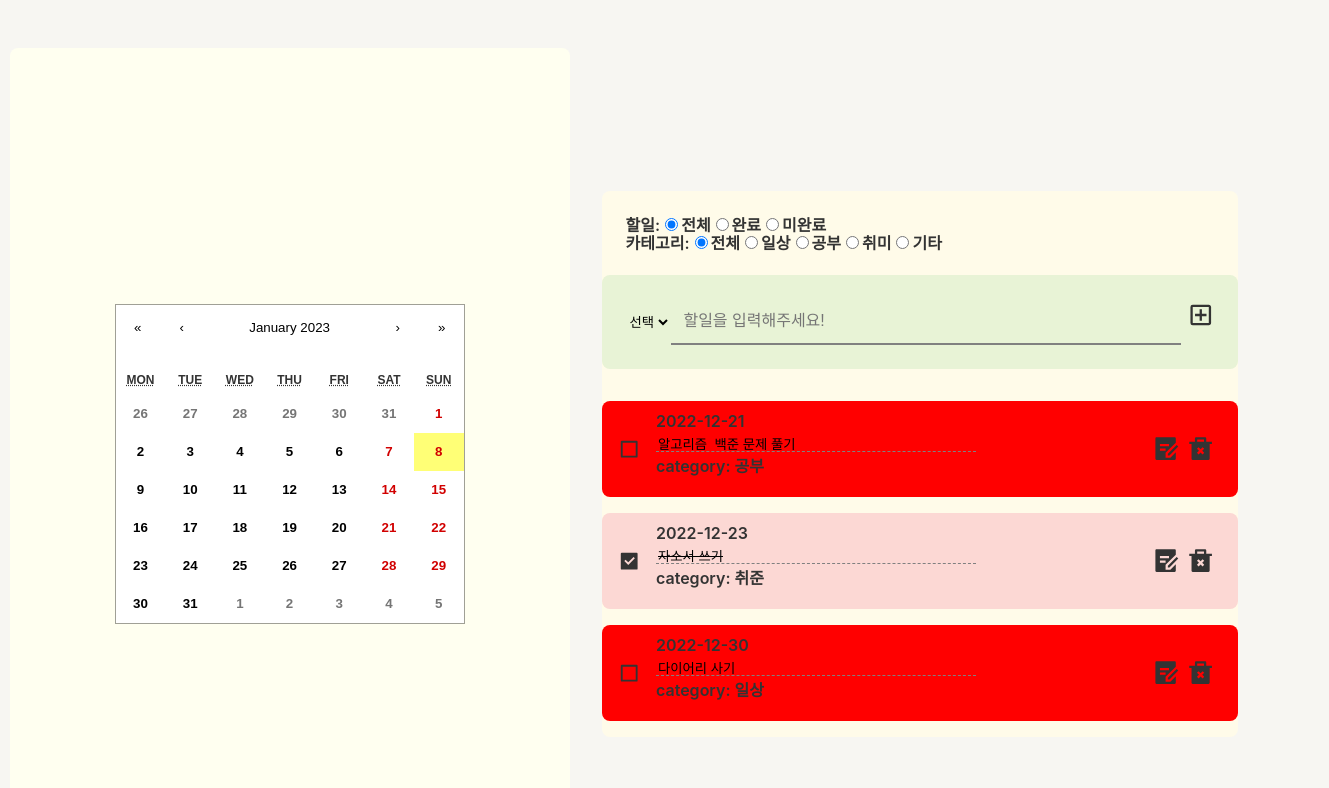
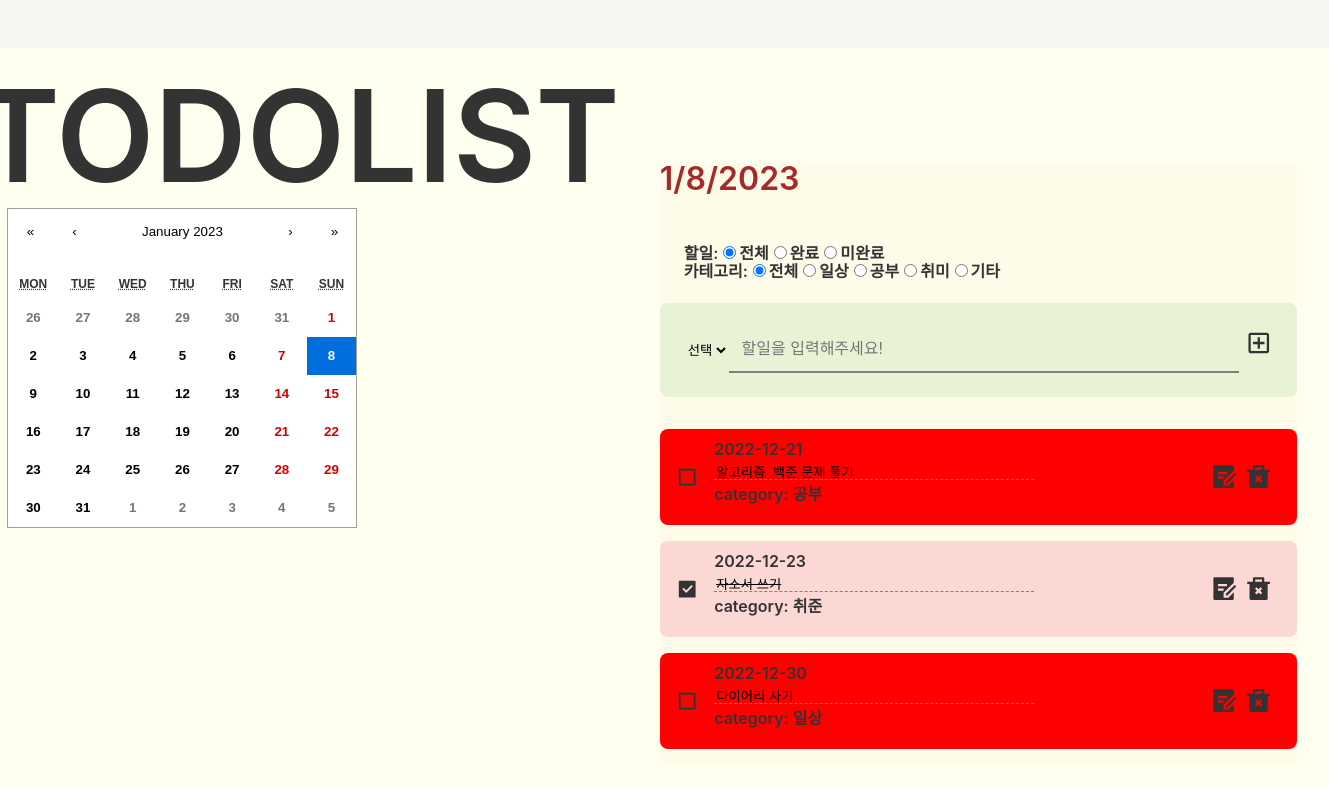
Before and after one commit to yejz0715/react-todolist, a React (Create React App) app in the folder redux-todolist-app/: page / in a window 1280 px wide. Shown: the top 788 px of the page, 1329 px wide, since content can reach past the window. Built offline with nearby package versions, Linux system fonts and the light colour scheme; a web font is replaced by a local one.

Commit message:
스타일수정

```diff
--- a/redux-todolist-app/src/main/Todo.jsx
+++ b/redux-todolist-app/src/main/Todo.jsx
@@ -5,14 +5,14 @@ import TodoTemplate from "../components/TodoTemplate/TodoTemplate";
 import TodoList from "../components/TodoList/TodoList";
 import { todos } from "../data/dummy";
 import TodoHeader from "../components/TodoHeader/TodoHeader";
-import TodoCalender from "../components/TodoCalendar/TodoCalendar";
+import TodoCalendar from "../components/TodoCalendar/TodoCalendar";
 
 const Todo = () => {
   // 새로 만든 투두의 정보를 담을 객체
   const [createdTodo, setCreatedTodo] = useState({});
   const [list, setList] = useState(todos);
+  const [date, setDate] = useState(new Date()); //날짜 저장할 상태
   // handleAddTodo()를 실행
-
   useEffect(() => {
     if (!createdTodo.text) return;
     handleAddTodo();
@@ -25,16 +25,17 @@ const Todo = () => {
     setList([...list, createdTodo]);
   };
 
-  const [date, setDate] = useState();
-  //체크
   return (
     <S.TodoContainer>
       <S.TodoBlock>
-        <TodoCalender setDate={setDate} />
+        <S.HeaderTitle>TODOLIST</S.HeaderTitle>
+        <TodoCalendar setDate={setDate} date={date} />
       </S.TodoBlock>
+
       <TodoTemplate>
-        <TodoHeader list={list} date={date} />
-
+        <S.NowDate>{date.toLocaleDateString()}</S.NowDate>
+        {/*yyyy-MM-dd 형식으로*/}
+        <TodoHeader />
         <TodoInput setCreatedTodo={setCreatedTodo} />
         <TodoList setList={setList} list={list} />
       </TodoTemplate>
--- a/redux-todolist-app/src/main/todoStyle.js
+++ b/redux-todolist-app/src/main/todoStyle.js
@@ -1,24 +1,23 @@
 import styled from "styled-components";
 export const TodoContainer = styled.div`
+  margin-top: 3rem;
   display: flex;
   justify-content: center;
   align-items: center;
-  margin-top: 3rem;
-`;
-export const TodoBlock = styled.div`
-  width: 35rem;
-  height: 52rem;
-  border-radius: 0.5rem;
   background-color: #fffff0;
-  margin-right: 1rem;
-  display: flex;
-  align-items: center;
-  justify-content: center;
 `;
 
-// export const Calender = styled.img`
-//   width: 33rem;
-//   height: 44rem;
+export const TodoBlock = styled.div`
+  height: 52rem;
+  padding: 1.5rem;
+`;
+export const HeaderTitle = styled.p`
+  font-size: 8rem;
+  margin-bottom: 0.5rem;
+`;
 
-//   border-radius: 0.7rem;
-// `;
+export const NowDate = styled.p`
+  font-size: 2rem;
+  color: brown;
+  margin-bottom: 1.5rem;
+`;
```
